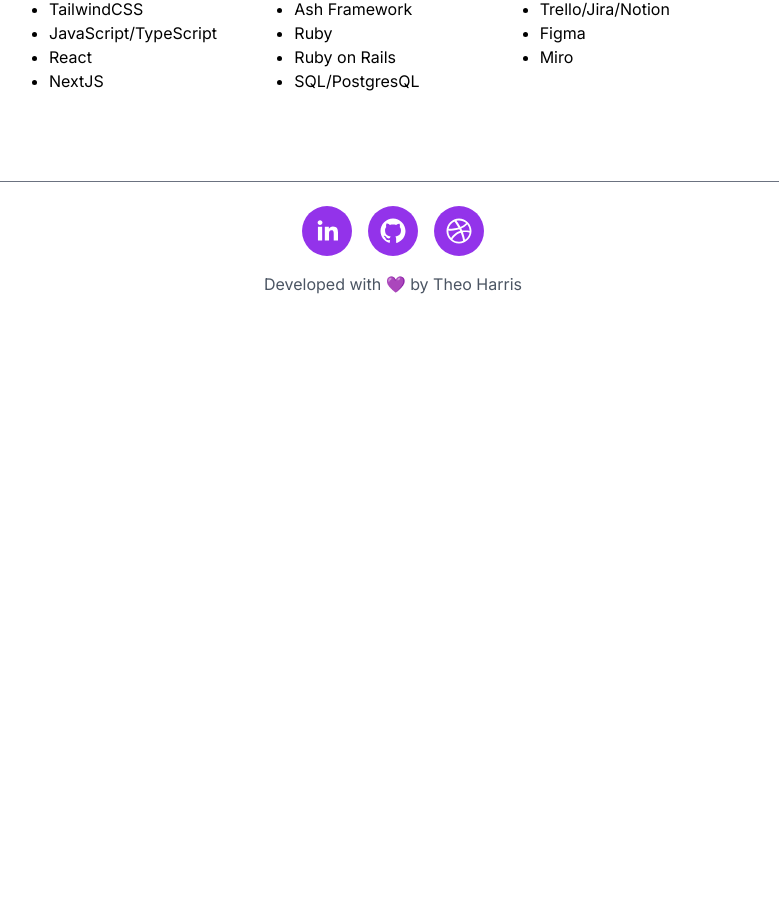
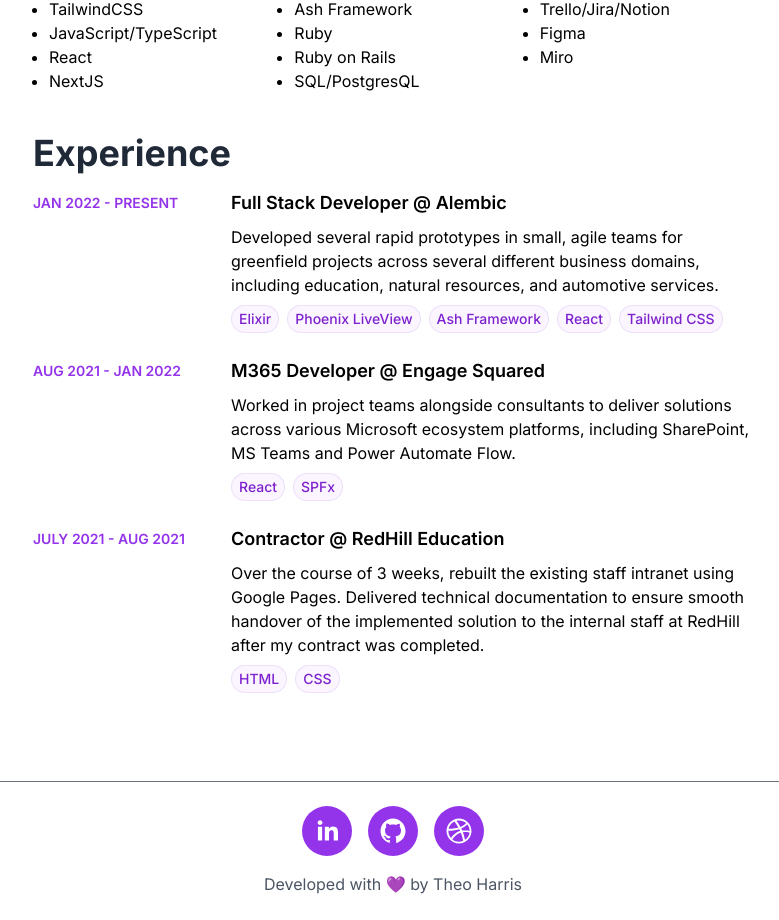
Before and after one commit to Theosaurus-Rex/dev-portfolio-2023, a Next.js app: page / in a window 1280 px wide. Shown: the part 935-1855 px from the top of the page, without its empty margins (247-1026 px from the left). Before the commit the page ends 1255 px from the top, so only its background shows below. Built offline with nearby package versions, Linux system fonts and the light colour scheme.

Commit message:
feat(home page): Add experience section outlining work history

```diff
--- /dev/null
+++ b/components/Pill.tsx
@@ -0,0 +1,9 @@
+const Pill = ({ text }: { text: string }) => {
+  return (
+    <span className="inline-flex items-center rounded-full bg-purple-50 px-2 py-1 text-sm font-medium text-purple-700 ring-1 ring-inset ring-purple-700/10">
+      {text}
+    </span>
+  );
+};
+
+export default Pill
--- a/src/app/page.tsx
+++ b/src/app/page.tsx
@@ -1,4 +1,5 @@
 import Link from "next/link";
+import Pill from "../../components/Pill";
 export default function Home() {
   return (
     <main className="flex flex-col p-16 space-y-10">
@@ -86,6 +87,62 @@
           </div>
         </div>
       </section>
+      <section className="flex flex-col space-y-4">
+        <h2 className="text-left text-4xl font-bold text-gray-800">
+          Experience
+        </h2>
+        <div className="grid grid-cols-1 md:grid-cols-[1fr_3fr] gap-6 text-lg">
+          <div className="col-start-1 col-span-1 uppercase text-sm font-semibold mt-1 text-purple-600">
+            Jan 2022 - Present
+          </div>
+          <div className="md:col-start-2 col-span-1 flex flex-col space-y-2">
+            <h3 className="font-semibold">Full Stack Developer @ Alembic</h3>
+            <p className="text-base">
+              Developed several rapid prototypes in small, agile teams for
+              greenfield projects across several different business domains,
+              including education, natural resources, and automotive services.
+            </p>
+            <div className="flex flex-wrap gap-2">
+              <Pill text="Elixir" />
+              <Pill text="Phoenix LiveView" />
+              <Pill text="Ash Framework" />
+              <Pill text="React" />
+              <Pill text="Tailwind CSS" />
+            </div>
+          </div>
+          <div className="col-start-1 col-span-1 uppercase text-sm font-semibold mt-1 text-purple-600">
+            Aug 2021 - Jan 2022
+          </div>
+          <div className="md:col-start-2 col-span-1 flex flex-col space-y-2">
+            <h3 className="font-semibold">M365 Developer @ Engage Squared</h3>
+            <p className="text-base">
+              Worked in project teams alongside consultants to deliver solutions
+              across various Microsoft ecosystem platforms, including
+              SharePoint, MS Teams and Power Automate Flow.
+            </p>
+            <div className="flex flex-wrap gap-2">
+              <Pill text="React" />
+              <Pill text="SPFx" />
+            </div>
+          </div>
+          <div className="col-start-1 col-span-1 uppercase text-sm font-semibold mt-1 text-purple-600">
+            July 2021 - Aug 2021
+          </div>
+          <div className="md:col-start-2 col-span-1 flex flex-col space-y-2">
+            <h3 className="font-semibold">Contractor @ RedHill Education</h3>
+            <p className="text-base">
+              Over the course of 3 weeks, rebuilt the existing staff intranet
+              using Google Pages. Delivered technical documentation to ensure
+              smooth handover of the implemented solution to the internal staff
+              at RedHill after my contract was completed.
+            </p>
+            <div className="flex flex-wrap gap-2">
+              <Pill text="HTML" />
+              <Pill text="CSS" />
+            </div>
+          </div>
+        </div>
+      </section>
     </main>
   );
 }
```
